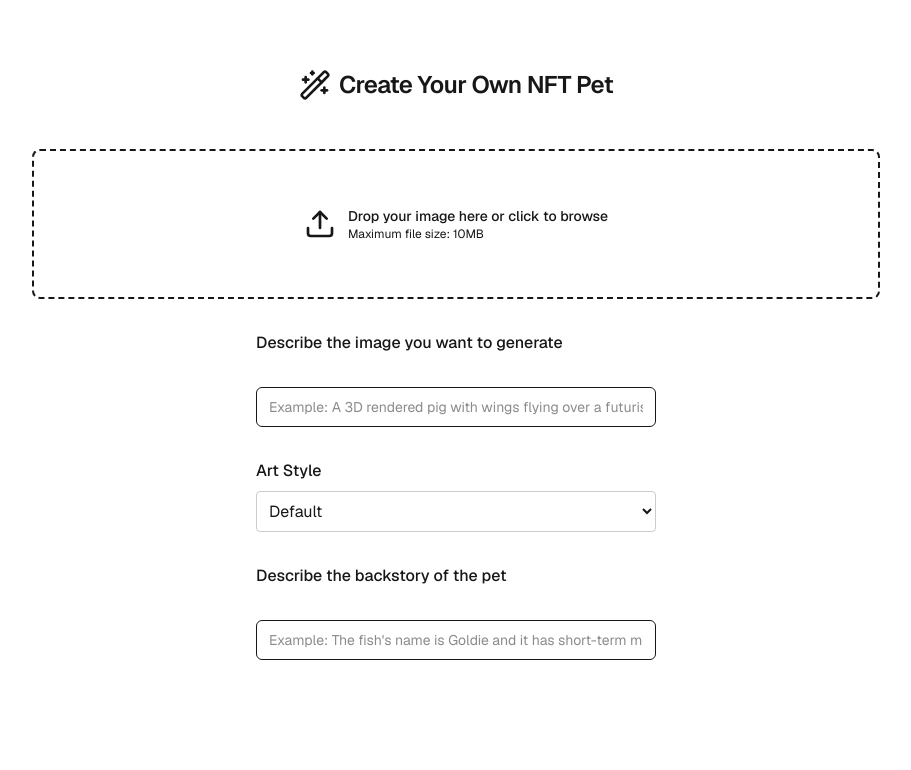
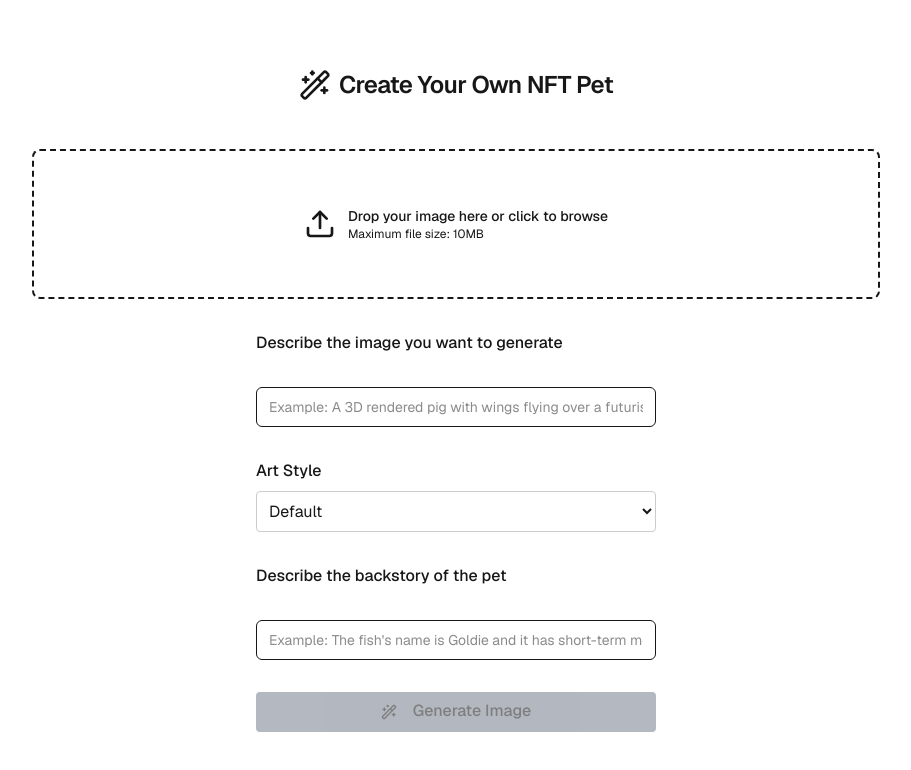
Before and after one commit to anushkasomani/sui-degen, a Next.js app: page /generate in a window 1280 px wide. Shown: the top 770 px of the page, without its empty margins (184-1095 px from the left). Built offline with nearby package versions, Linux system fonts and the light colour scheme; what @mysten/dapp-kit, @mysten/sui would draw is missing.

Commit message:
frontend

```diff
--- a/app/components/ImagePromptInput.tsx
+++ b/app/components/ImagePromptInput.tsx
@@ -98,7 +98,7 @@ export function ImagePromptInput({
       <Button
         type="submit"
         disabled={!prompt.trim() || isLoading}
-        className="w-full bg-primary hover:bg-primary/90"
+        className="w-full bg-gray-500"
       >
         <Wand2 className="w-4 h-4 mr-2" />
         {isEditing ? "Edit Image" : "Generate Image"}
--- a/app/globals.css
+++ b/app/globals.css
@@ -60,8 +60,7 @@ body {
 /* Button styling */
 button {
 
-  color: white;
-
+  color: black;
   padding: 0.5rem 1rem;
   border-radius: 4px;
   font-size: 1rem;
```
